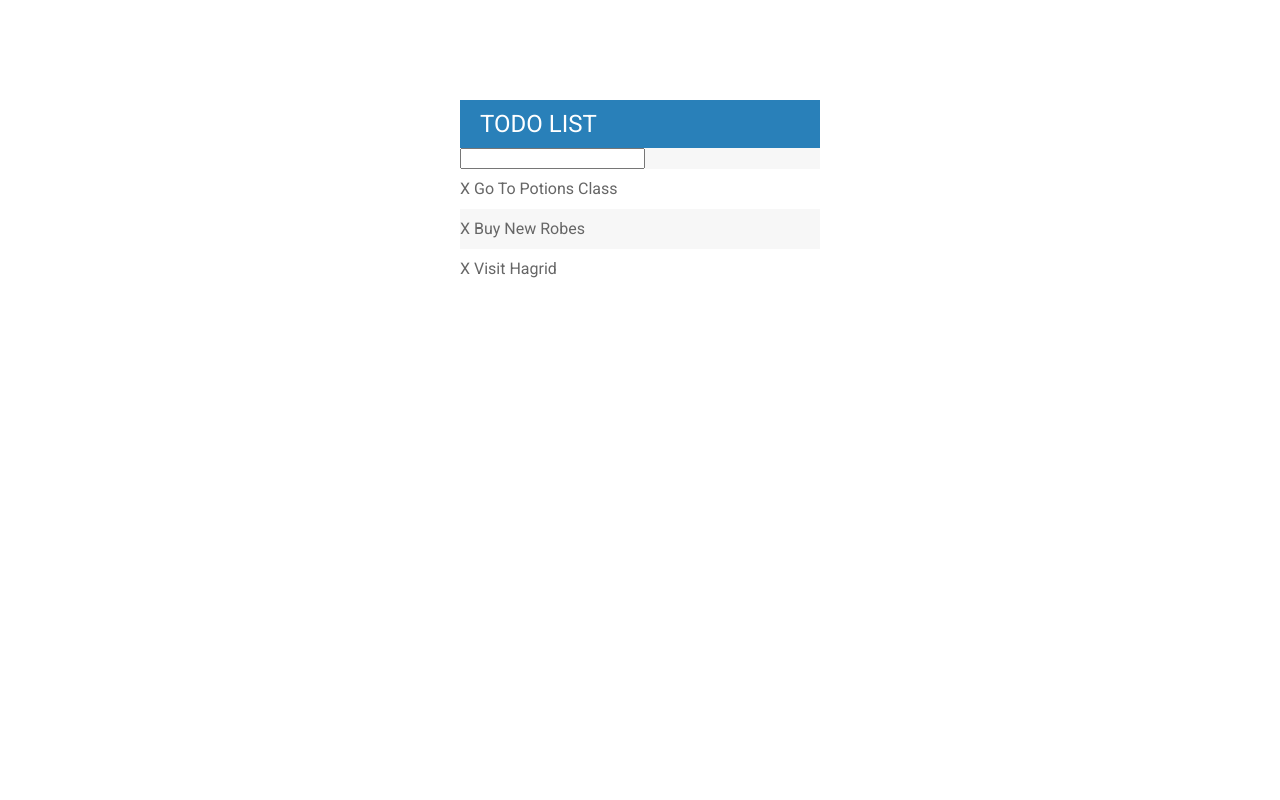
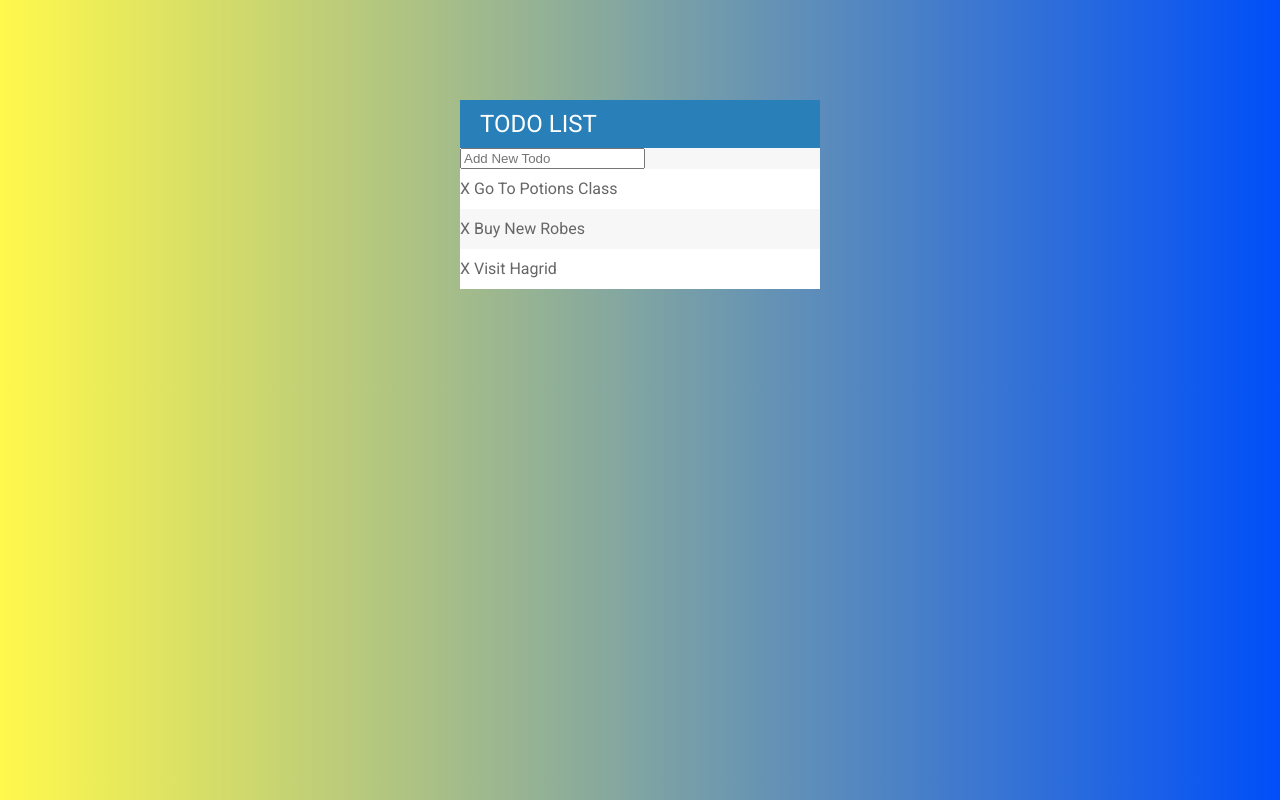
Before and after one commit to CryptoCastillo/Projects, a plain HTML site: page TodolistProject/index.html in a window 1280 px wide. Drawn offline with Linux system fonts and the light colour scheme.

Commit message:
Updated BG
Background updated

```diff
--- a/TodolistProject/assets/css/todos.css
+++ b/TodolistProject/assets/css/todos.css
@@ -7,6 +7,12 @@ h1 {
 	text-transform: uppercase;
 	font-size: 24px;
 	font-weight: normal;
+}
+
+body {
+	background: #004FF9;  /* fallback for old browsers */
+	background: -webkit-linear-gradient(to right, #FFF94C, #004FF9);  /* Chrome 10-25, Safari 5.1-6 */
+	background: linear-gradient(to right, #FFF94C, #004FF9); /* W3C, IE 10+/ Edge, Firefox 16+, Chrome 26+, Opera 12+, Safari 7+ */
 }
 
 ul {
@@ -32,7 +38,8 @@ li:nth-child(2n){
 }
 
 input: {
-	font-size: 18px
+	font-size: 18px;
+	color: #2980b9;
 	background-color: #f7f7f7;
 	width: 100%;
 	padding: 13px 13px 13px 20px;
@@ -56,3 +63,5 @@ input:focus{
 color:gray;
 text-decoration: line-through;
 }
+
+/* Start Here L194
--- a/TodolistProject/index.html
+++ b/TodolistProject/index.html
@@ -4,11 +4,12 @@
 	<title>To-Do List </title>
 	<link rel="stylesheet" type="text/css" href="assets/css/todos.css">
 	<link href="https://fonts.googleapis.com/css?family=Roboto:400,500,700" rel="stylesheet">
+	<link href="https://maxcdn.bootstrapcdn.com/font-awesome/4.4.0/css/font-awesome.min.css" rel="stylesheet">
 </head>
 <body>
 	<div id="container">
 		<h1>Todo List</h1>
-		<input type="text">
+		<input type="text" placeholder="Add New Todo">
 
 		<ul>
 			<li><span>X</span> Go To Potions Class</li>
```
Also changed, not shown: 1 other file.
